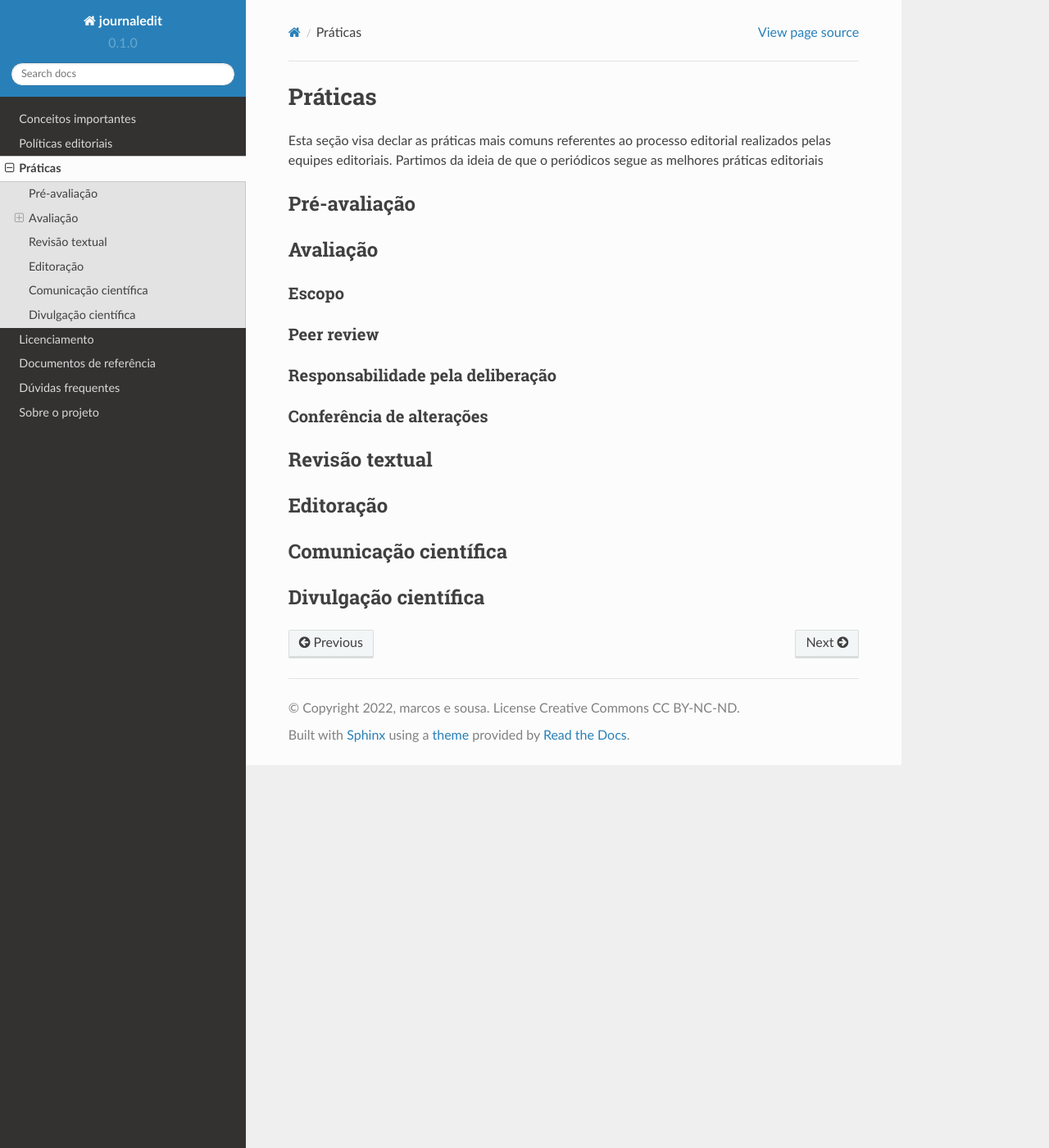
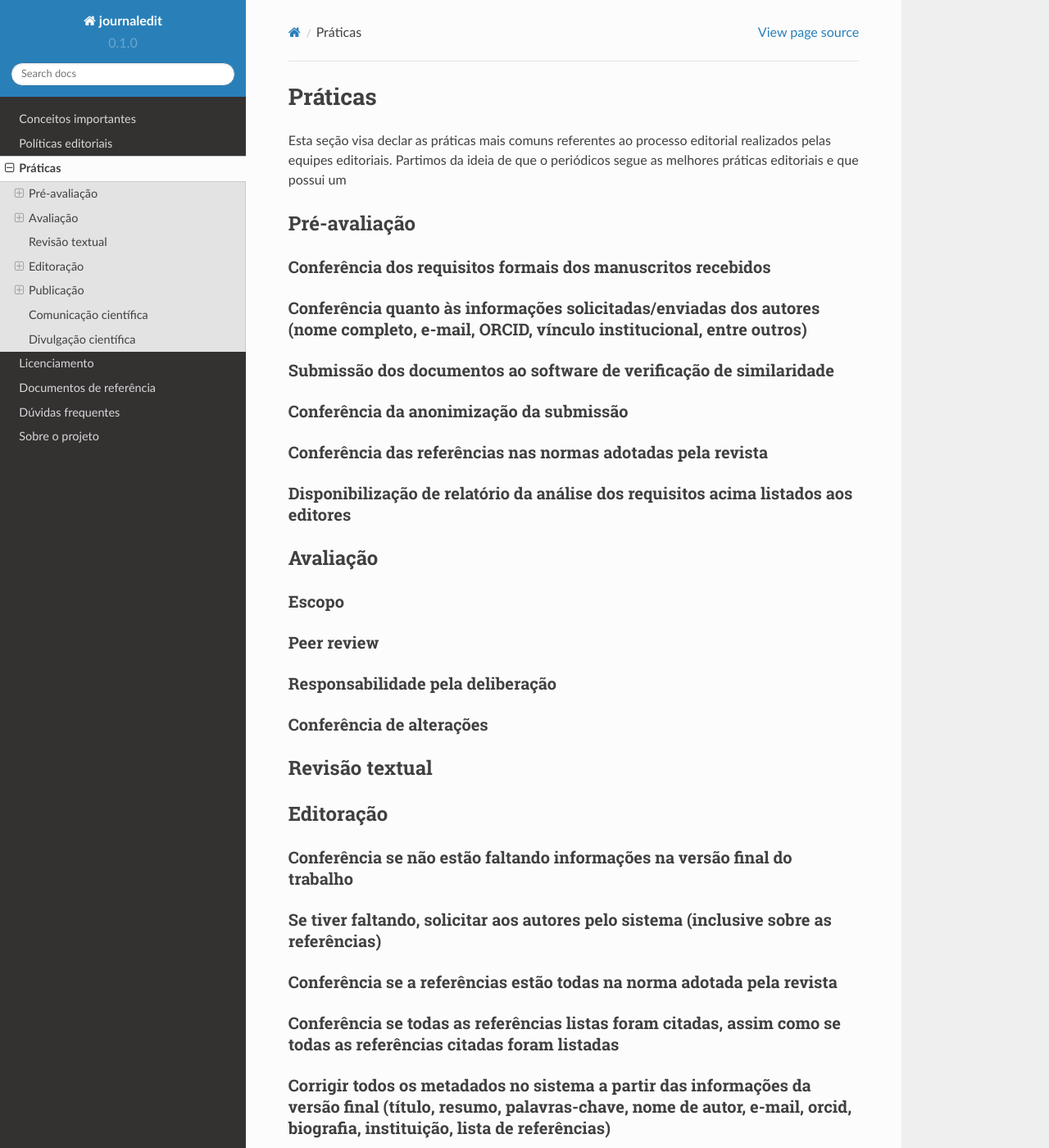
Before and after one commit to marcosesousa/journaledit, a Sphinx documentation site: the page built from docs/source/howtomake.rst, in a window 1280 px wide and 1400 px high. Shown: the whole window at 82% size. Built offline with Sphinx 7.4.7 and the Read the Docs theme 2.0.0, drawn with Linux system fonts in a browser that asks for light colours; some of the changed text lies outside the part shown.

Commit message:
Update howtomake.rst

```diff
--- a/docs/source/howtomake.rst
+++ b/docs/source/howtomake.rst
@@ -2,11 +2,28 @@
 Práticas
 ========
 
-Esta seção visa declar as práticas mais comuns referentes ao processo editorial realizados pelas equipes editoriais. Partimos da ideia de que o periódicos segue as melhores práticas editoriais
+Esta seção visa declar as práticas mais comuns referentes ao processo editorial realizados pelas equipes editoriais. Partimos da ideia de que o periódicos segue as melhores práticas editoriais e que possui um
 
 Pré-avaliação
 =============
 
+Conferência dos requisitos formais dos manuscritos recebidos
+------------------------------------------------------------
+
+Conferência quanto às informações solicitadas/enviadas dos autores (nome completo, e-mail, ORCID, vínculo institucional, entre outros)
+--------------------------------------------------------------------------------------------------------------------------------------
+
+Submissão dos documentos ao software de verificação de similaridade
+-------------------------------------------------------------------
+
+Conferência da anonimização da submissão
+----------------------------------------
+
+Conferência das referências nas normas adotadas pela revista
+------------------------------------------------------------
+
+Disponibilização de relatório da análise dos requisitos acima listados aos editores
+-----------------------------------------------------------------------------------
 
 
 Avaliação
@@ -30,6 +47,48 @@
 Editoração
 =========
 
+Conferência se não estão faltando informações na versão final do trabalho
+-------------------------------------------------------------------------
+
+Se tiver faltando, solicitar aos autores pelo sistema (inclusive sobre as referências)
+--------------------------------------------------------------------------------------
+
+Conferência se a referências estão todas na norma adotada pela revista
+----------------------------------------------------------------------
+
+Conferência se todas as referências listas foram citadas, assim como se todas as referências citadas foram listadas
+-------------------------------------------------------------------------------------------------------------------
+
+Corrigir todos os metadados no sistema a partir das informações da versão final (título, resumo, palavras-chave, nome de autor, e-mail, orcid, biografia, instituição, lista de referências)
+-----------------------------------------------------------------------------------------------------------------------------------------------------------------------
+
+Complementação, no arquivo final, das informações (exemplo e-locution, paginação, volume, número, DOI, etc)
+-----------------------------------------------------------------------------------------------------------
+
+Geração do PDF pré-publicação
+-----------------------------
+
+Disponibilização preliminar (com uma marca d'água) da versão do artigo antes da publicação efetiva para conferência dos autores
+-------------------------------------------------------------------------------------------------------------------------------
+
+Geração do PDF final (após quaisquer apontamentos declarados pelos autores)
+---------------------------------------------------------------------------
+
+Publicação
+==========
+
+Publicação do artigo
+--------------------
+
+Registro de DOI no Crossref (se aplicável)
+------------------------------------------
+
+Envio do XML para o Redalyc (se aplicável)
+------------------------------------------
+
+Envio da publicação ao DOAJ (se aplicável)
+------------------------------------------
+
 Comunicação científica
 ======================
 
```
